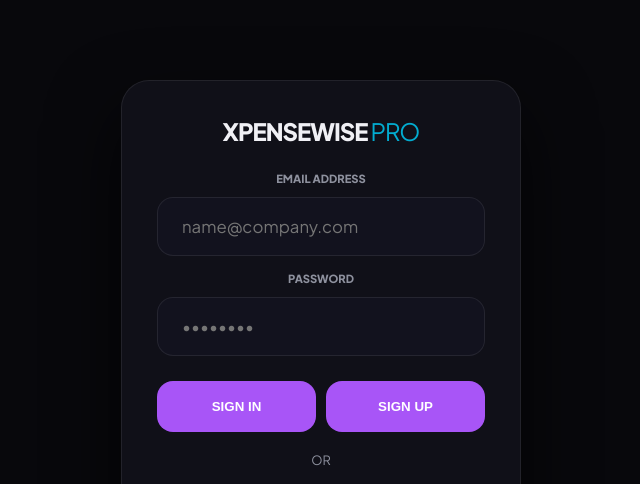
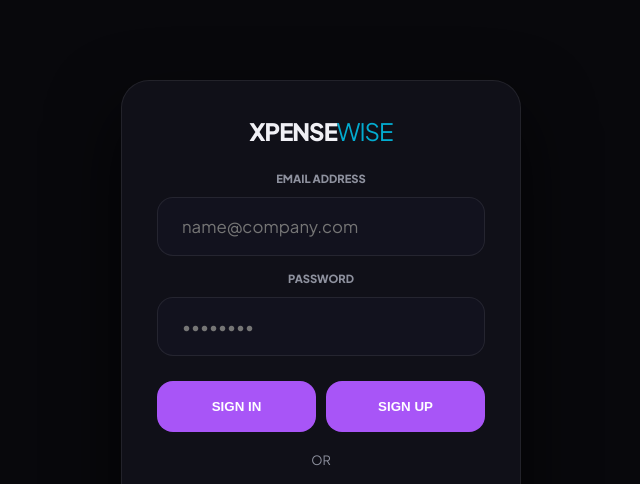
Before and after one commit to journeyto0/xpnse, a plain HTML site: page index.html in a window 1280 px wide. Shown: the part 65-549 px from the top of the page, without its empty margins (319-959 px from the left). Drawn offline with nearby package versions, Linux system fonts and the light colour scheme; no server answers.

Commit message:
Update logo text in login modal

```diff
--- a/index.html
+++ b/index.html
@@ -21,7 +21,7 @@
 
     <div id="login-modal" class="overlay">
         <div class="card auth-card">
-            <div class="logo-text" style="text-align: center; margin-bottom: 20px;">XPENSEWISE<span> PRO</span></div>
+            <div class="logo-text" style="text-align: center; margin-bottom: 20px;">XPENSE<span>WISE</span> </div>
 
             <div class="auth-form">
                 <div class="input-box">
```
